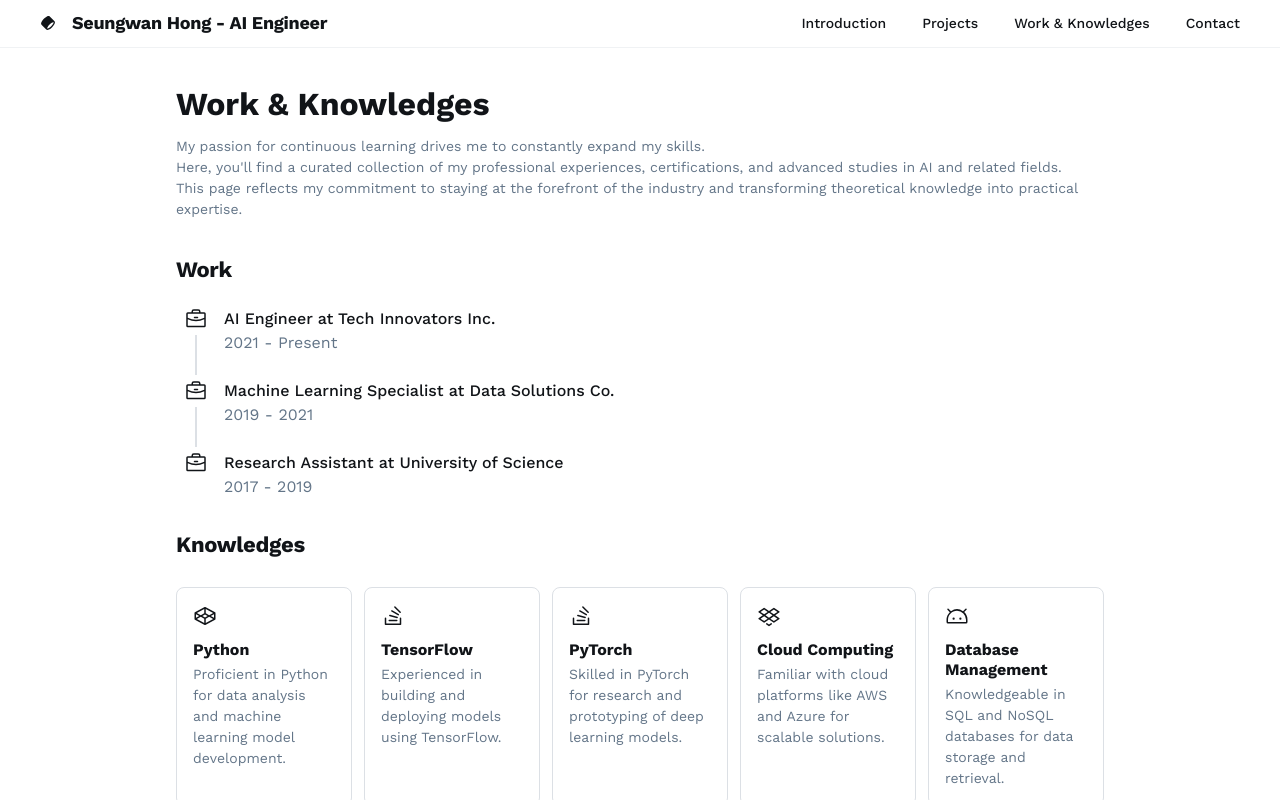
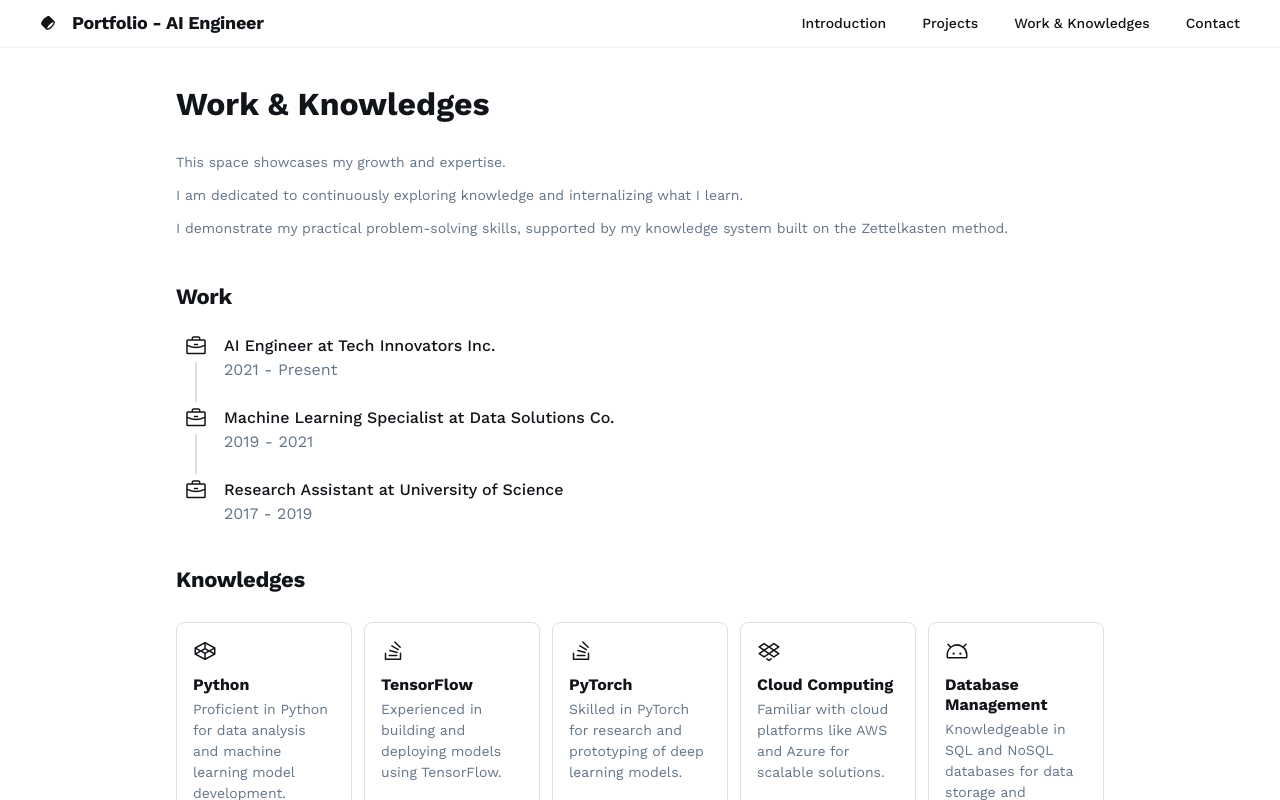
Before and after one commit to hosugator/hosugator.github.io, a plain HTML site: page work_knowledges.html in a window 1280 px wide. Drawn offline with nearby package versions, Linux system fonts and the light colour scheme.

Commit message:
modify: Refactor header title from personal name to Portfolio - AI Engineer to clearly communicate the page's purpose and enhance visual instuitiveness, and add collaboration proposal with response availability to expand accessibility in Contact pa ge

```diff
--- a/work_knowledges.html
+++ b/work_knowledges.html
@@ -25,7 +25,8 @@
                                 fill="currentColor"></path>
                         </svg>
                     </div>
-                    <h2 class="text-[#111418] text-lg font-bold leading-tight tracking-[-0.015em]">Seungwan Hong - AI Engineer</h2>
+                    <h2 class="text-[#111418] text-lg font-bold leading-tight tracking-[-0.015em]">Portfolio - AI
+                        Engineer</h2>
                 </div>
                 <div class="flex flex-1 justify-end gap-8">
                     <div class="flex items-center gap-9">
@@ -40,18 +41,20 @@
             </header>
             <div class="px-40 flex flex-1 justify-center py-5">
                 <div class="layout-content-container flex flex-col max-w-[960px] flex-1">
-            <div class="flex flex-wrap justify-between gap-3 p-4">
-                <p class="text-[#111418] tracking-light text-[32px] font-bold leading-tight min-w-72">Work &amp;
-                    Knowledges</p>
-                <p class="text-[#637588] text-sm font-normal leading-normal">My passion for continuous learning drives
-                    me to constantly expand my skills.<br /> Here, you'll find a curated collection of my professional
-                    experiences, certifications, and advanced studies in AI and related fields.<br /> This page reflects
-                    my
-                    commitment to staying at the forefront of the industry and transforming theoretical knowledge into
-                    practical expertise.</p>
+                    <div class="flex flex-col gap-3 p-4">
+                        <p class="text-[#111418] tracking-light text-[32px] font-bold leading-tight min-w-72 mb-4">Work
+                            &amp; Knowledges</p>
+                        <p class="text-[#637588] text-sm font-normal leading-normal">This space showcases my growth and
+                            expertise.</p>
 
+                        <p class="text-[#637588] text-sm font-normal leading-normal">I am dedicated to continuously
+                            exploring knowledge and internalizing what I learn.</p>
+                        <p class="text-[#637588] text-sm font-normal leading-normal">I demonstrate my practical
+                            problem-solving skills, supported by my knowledge system built on the Zettelkasten method.
+                        </p>
                     </div>
-            <h2 class="text-[#111418] text-[22px] font-bold leading-tight tracking-[-0.015em] px-4 pb-3 pt-5">
+                    <h2
+                        class="text-[#111418] text-[22px] font-bold leading-tight tracking-[-0.015em] px-4 pb-3 pt-5 mt-2">
                         Work</h2>
                     <div class="grid grid-cols-[40px_1fr] gap-x-2 px-4">
                         <div class="flex flex-col items-center gap-1 pt-3">
@@ -104,7 +107,8 @@
                             <p class="text-[#637588] text-base font-normal leading-normal">2017 - 2019</p>
                         </div>
                     </div>
-            <h2 class="text-[#111418] text-[22px] font-bold leading-tight tracking-[-0.015em] px-4 pb-3 pt-5">
+                    <h2
+                        class="text-[#111418] text-[22px] font-bold leading-tight tracking-[-0.015em] px-4 pb-3 pt-5 mt-2">
                         Knowledges</h2>
                     <div class="grid grid-cols-[repeat(auto-fit,minmax(158px,1fr))] gap-3 p-4">
                         <div class="flex flex-1 gap-3 rounded-lg border border-[#dce0e5] bg-white p-4 flex-col">
@@ -123,7 +127,8 @@
                             </div>
                         </div>
                         <div class="flex flex-1 gap-3 rounded-lg border border-[#dce0e5] bg-white p-4 flex-col">
-                    <div class="text-[#111418]" data-icon="StackOverflowLogo" data-size="24px" data-weight="regular">
+                            <div class="text-[#111418]" data-icon="StackOverflowLogo" data-size="24px"
+                                data-weight="regular">
                                 <svg xmlns="http://www.w3.org/2000/svg" width="24px" height="24px" fill="currentColor"
                                     viewBox="0 0 256 256">
                                     <path
@@ -138,7 +143,8 @@
                             </div>
                         </div>
                         <div class="flex flex-1 gap-3 rounded-lg border border-[#dce0e5] bg-white p-4 flex-col">
-                    <div class="text-[#111418]" data-icon="StackOverflowLogo" data-size="24px" data-weight="regular">
+                            <div class="text-[#111418]" data-icon="StackOverflowLogo" data-size="24px"
+                                data-weight="regular">
                                 <svg xmlns="http://www.w3.org/2000/svg" width="24px" height="24px" fill="currentColor"
                                     viewBox="0 0 256 256">
                                     <path
```
Also changed, not shown: contact.html (+23 -2 lines), index.html (+15 -10 lines), projects.html (+1 -1 lines). Lines whose indentation alone changed are shown as unchanged.
